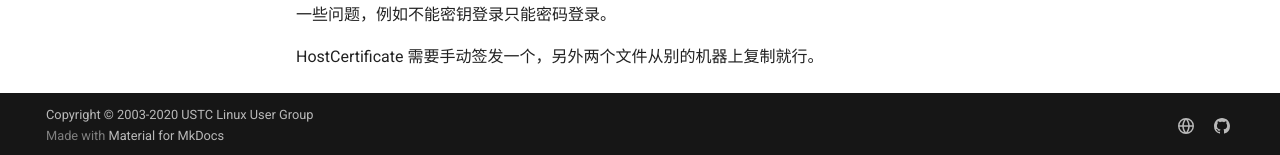
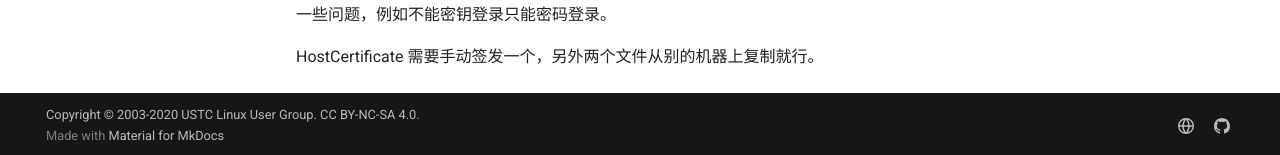
Before and after one commit to ustclug/documentations, an MkDocs documentation site: the page built from docs/infrastructure/tinc.md, in a window 1280 px wide and 900 px high, scrolled down 1447 px. Shown: the part 742-897 px from the top of the window. Built offline with MkDocs 1.6.1 and Material for MkDocs 9.7.7, drawn with Linux system fonts in a browser that asks for light colours; comment, search, counter and statistics services are not loaded.

Commit message:
Add LICENSE to README and page footer

```diff
--- a/mkdocs.yml
+++ b/mkdocs.yml
@@ -9,7 +9,7 @@
 repo_url: 'https://github.com/ustclug/documentations'
 
 # Copyright
-copyright: 'Copyright &copy; 2003-2020 USTC Linux User Group'
+copyright: 'Copyright &copy; 2003-2020 USTC Linux User Group. <a href="https://creativecommons.org/licenses/by-nc-sa/4.0/">CC BY-NC-SA 4.0</a>.'
 
 # Configuration
 theme:
```
Also changed, not shown: README.md (+4 -0 lines).
